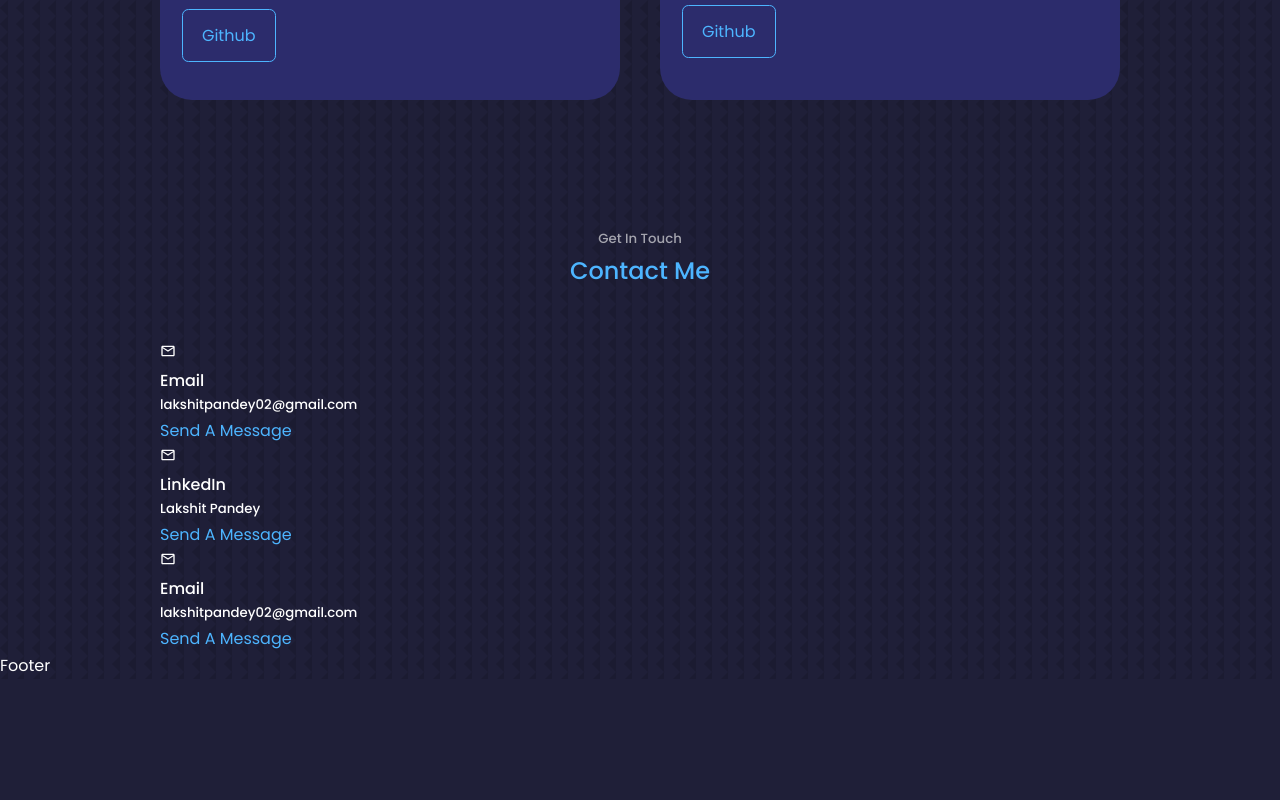
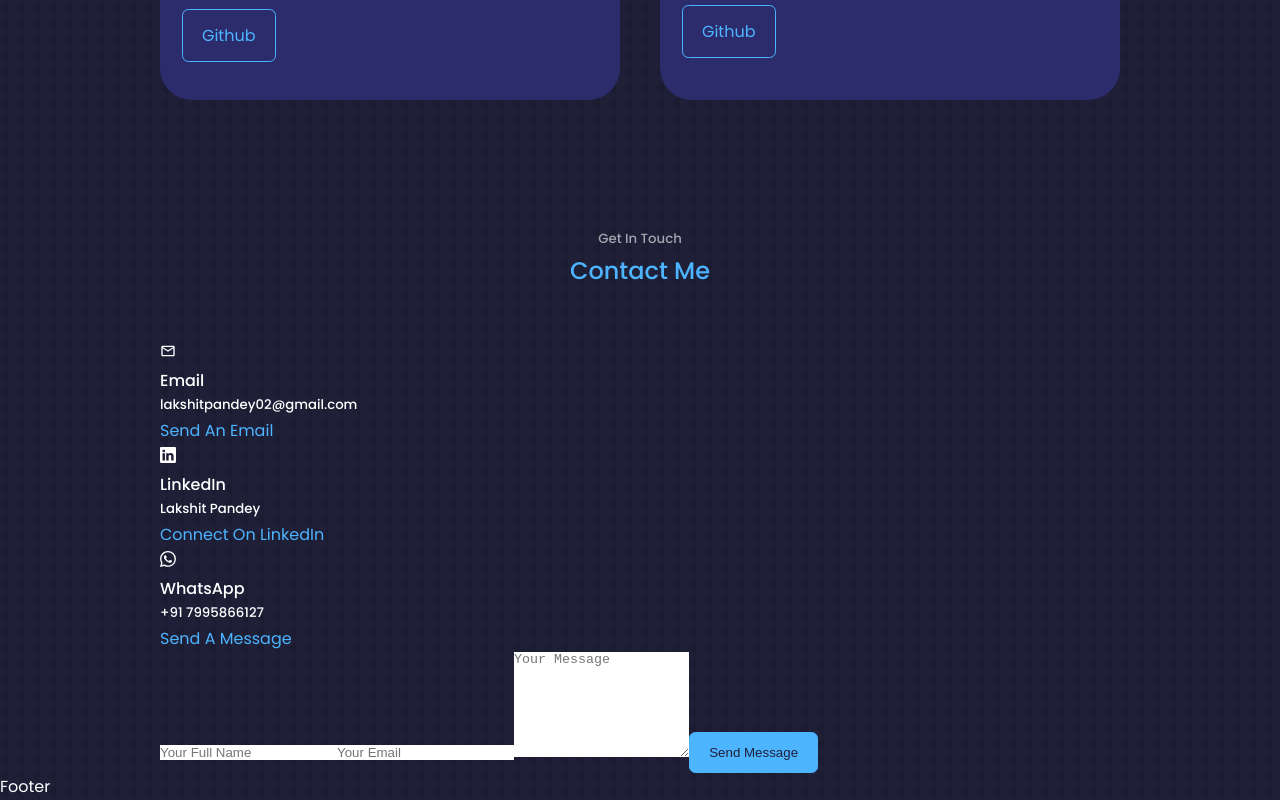
Before and after one commit to legit0108/Portfolio-Website, a React (Create React App) app: page / in a window 1280 px wide. Shown: the part 3392-4192 px from the top of the page. Before the commit the page ends 4071 px from the top, so only its background shows below. Built offline with nearby package versions, Linux system fonts and the light colour scheme.

Commit message:
Updated Contact.jsx

```diff
--- a/src/components/contact/Contact.jsx
+++ b/src/components/contact/Contact.jsx
@@ -1,6 +1,8 @@
 import React from 'react'
 import './contact.css'
 import {MdOutlineEmail} from 'react-icons/md'
+import {BsLinkedin} from 'react-icons/bs'
+import {BsWhatsapp} from 'react-icons/bs'
 
 function Contact() {
   return (
@@ -14,23 +16,32 @@ function Contact() {
             <MdOutlineEmail/>
             <h4>Email</h4>
             <h5>lakshitpandey02@gmail.com</h5>
-            <a href="matilto:lakshitpandey02@gmail.com">Send A Message</a>
+            <a href="mailto:lakshitpandey02@gmail.com" target="_blank">Send An Email</a>
           </article>
+
           <article className="contact__option">
-            <MdOutlineEmail/>
+            <BsLinkedin/>
             <h4>LinkedIn</h4>
             <h5>Lakshit Pandey</h5>
-            <a href="matilto:lakshitpandey02@gmail.com">Send A Message</a>
+            <a href="https://www.linkedin.com/in/lakshit-pandey-66a0591b3/" target="_blank">Connect On LinkedIn</a>
           </article>
+
           <article className="contact__option">
-            <MdOutlineEmail/>
-            <h4>Email</h4>
-            <h5>lakshitpandey02@gmail.com</h5>
-            <a href="matilto:lakshitpandey02@gmail.com">Send A Message</a>
+            <BsWhatsapp/>
+            <h4>WhatsApp</h4>
+            <h5>+91 7995866127</h5>
+            <a href="https://wa.me/917995866127" target="_blank">Send A Message</a>
           </article>
         </div>
+
         {/* END OF CONTACT OPTIONS */}
-        <form></form>
+
+        <form action="">
+          <input type="text" name="name" placeholder='Your Full Name' required></input>
+          <input type="email" name="email" placeholder="Your Email" required></input>
+          <textarea name="message" rows="7" placeholder="Your Message" required></textarea>
+          <button type="submit" className="btn btn-primary">Send Message</button>
+        </form>
       </div>
     </section>
   )
--- a/src/components/contact/contact.css
+++ b/src/components/contact/contact.css
@@ -0,0 +1,3 @@
+.container.contact__container {
+
+}
```
